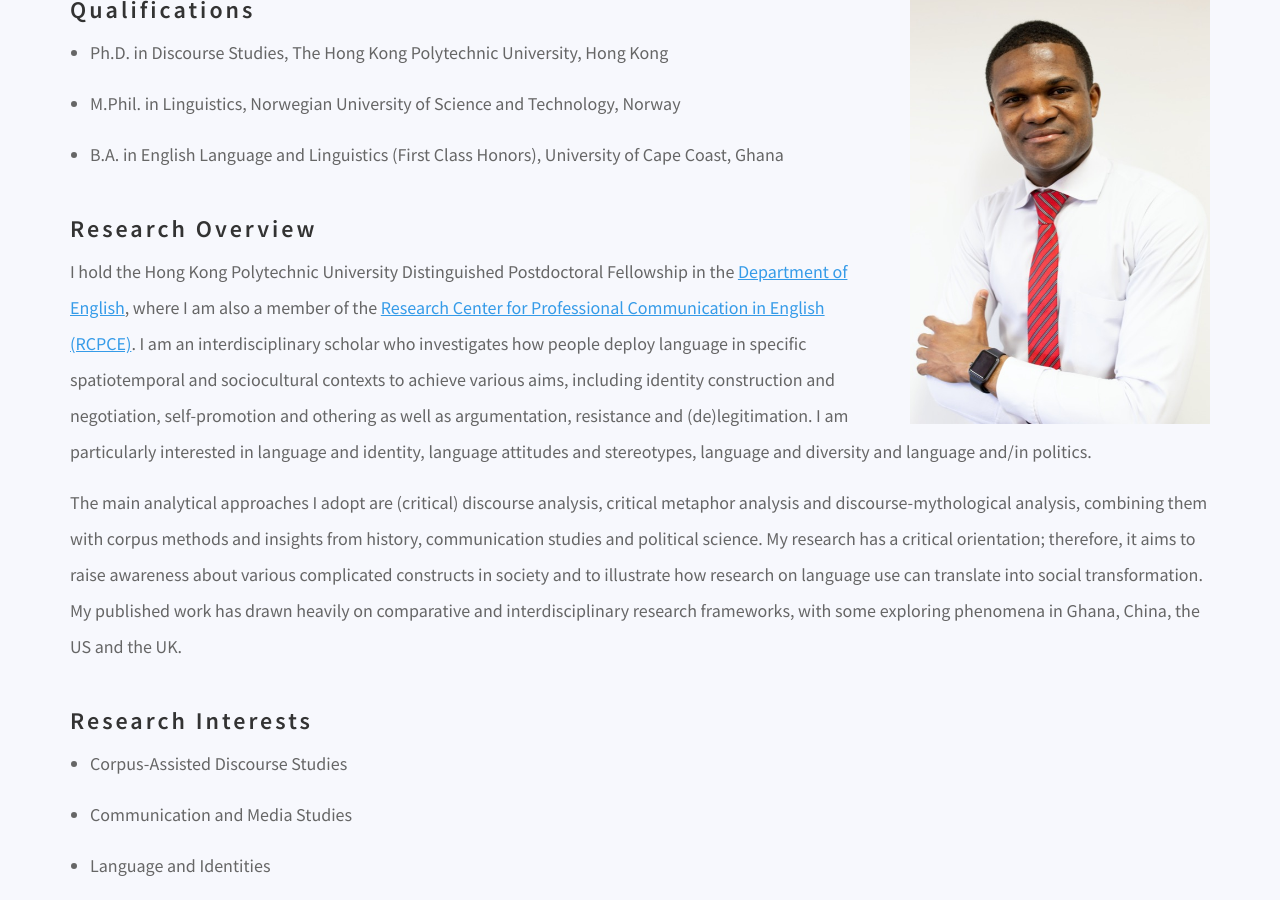
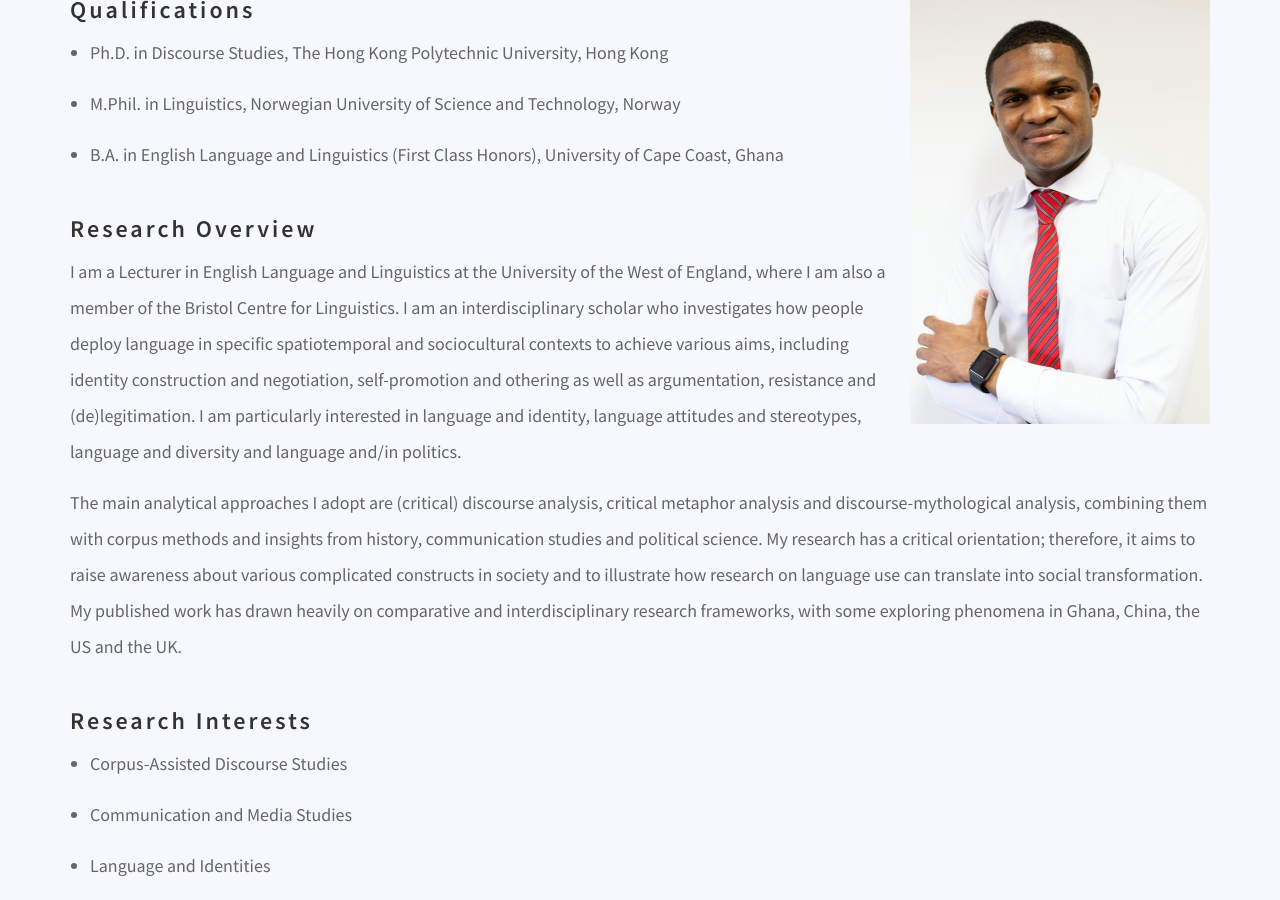
Before and after one commit to danielcornock/marknartey.com, a Jekyll site: the page built from index.md, in a window 1280 px wide and 900 px high, scrolled down 414 px. Built offline with Jekyll 4.4.1, drawn with Linux system fonts in a browser that asks for light colours; nearby versions of some CDN libraries; a script that is not in the unit is left out.

Commit message:
Update Pages “about”

```diff
--- a/index.md
+++ b/index.md
@@ -16,7 +16,7 @@ permalink: /
 
 ## Research Overview
 
-I hold the Hong Kong Polytechnic University Distinguished Postdoctoral Fellowship in the [Department of English](https://www.polyu.edu.hk/engl/), where I am also a member of the [Research Center for Professional Communication in English (RCPCE)](http://rcpce.engl.polyu.edu.hk/rcpce/). I am an interdisciplinary scholar who investigates how people deploy language in specific spatiotemporal and sociocultural contexts to achieve various aims, including identity construction and negotiation, self-promotion and othering as well as argumentation, resistance and (de)legitimation. I am particularly interested in language and identity, language attitudes and stereotypes, language and diversity and language and/in politics.
+I am a Lecturer in English Language and Linguistics at the University of the West of England, where I am also a member of the Bristol Centre for Linguistics. I am an interdisciplinary scholar who investigates how people deploy language in specific spatiotemporal and sociocultural contexts to achieve various aims, including identity construction and negotiation, self-promotion and othering as well as argumentation, resistance and (de)legitimation. I am particularly interested in language and identity, language attitudes and stereotypes, language and diversity and language and/in politics.
 
 The main analytical approaches I adopt are (critical) discourse analysis, critical metaphor analysis and discourse-mythological analysis, combining them with corpus methods and insights from history, communication studies and political science. My research has a critical orientation; therefore, it aims to raise awareness about various complicated constructs in society and to illustrate how research on language use can translate into social transformation. My published work has drawn heavily on comparative and interdisciplinary research frameworks, with some exploring phenomena in Ghana, China, the US and the UK.
 
```
